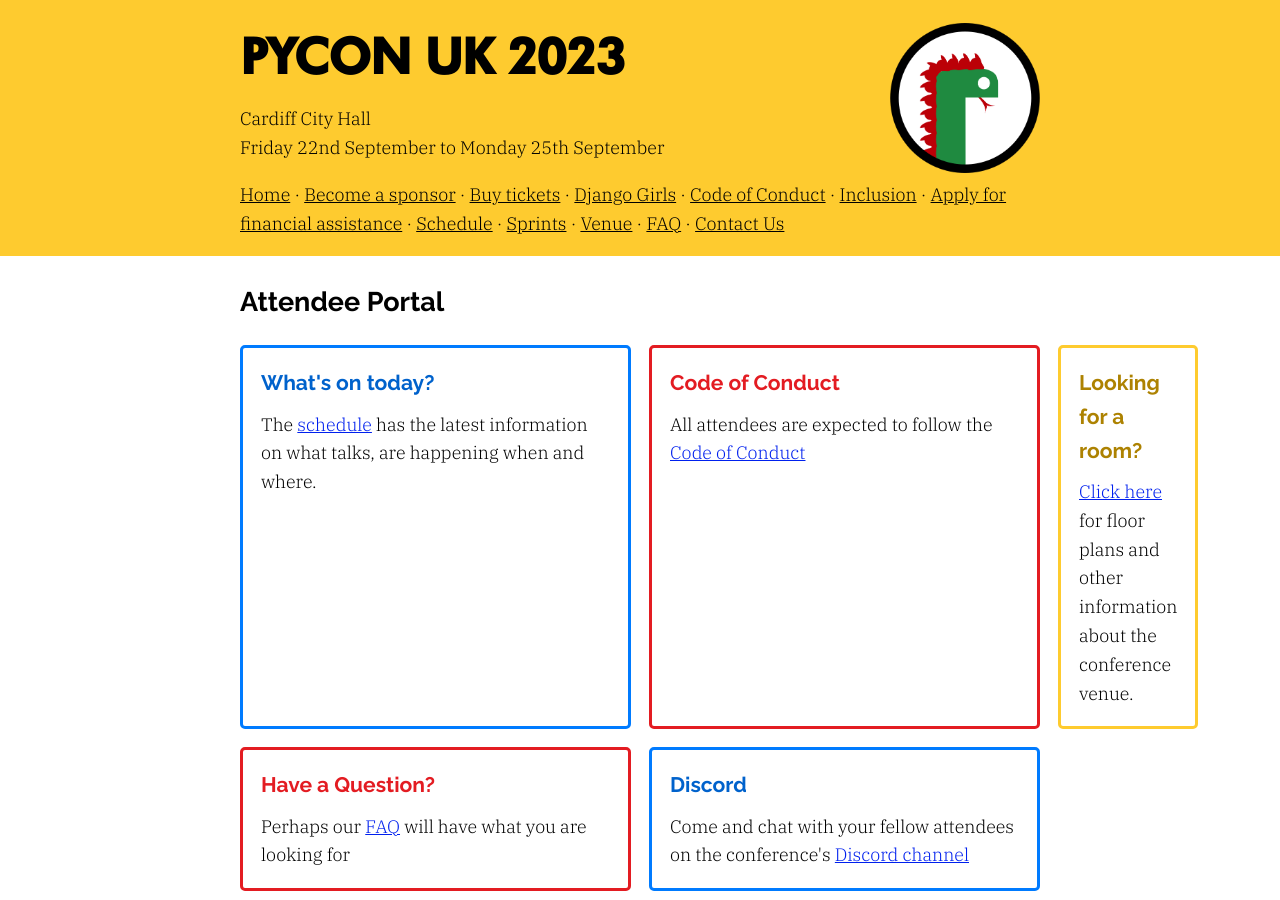
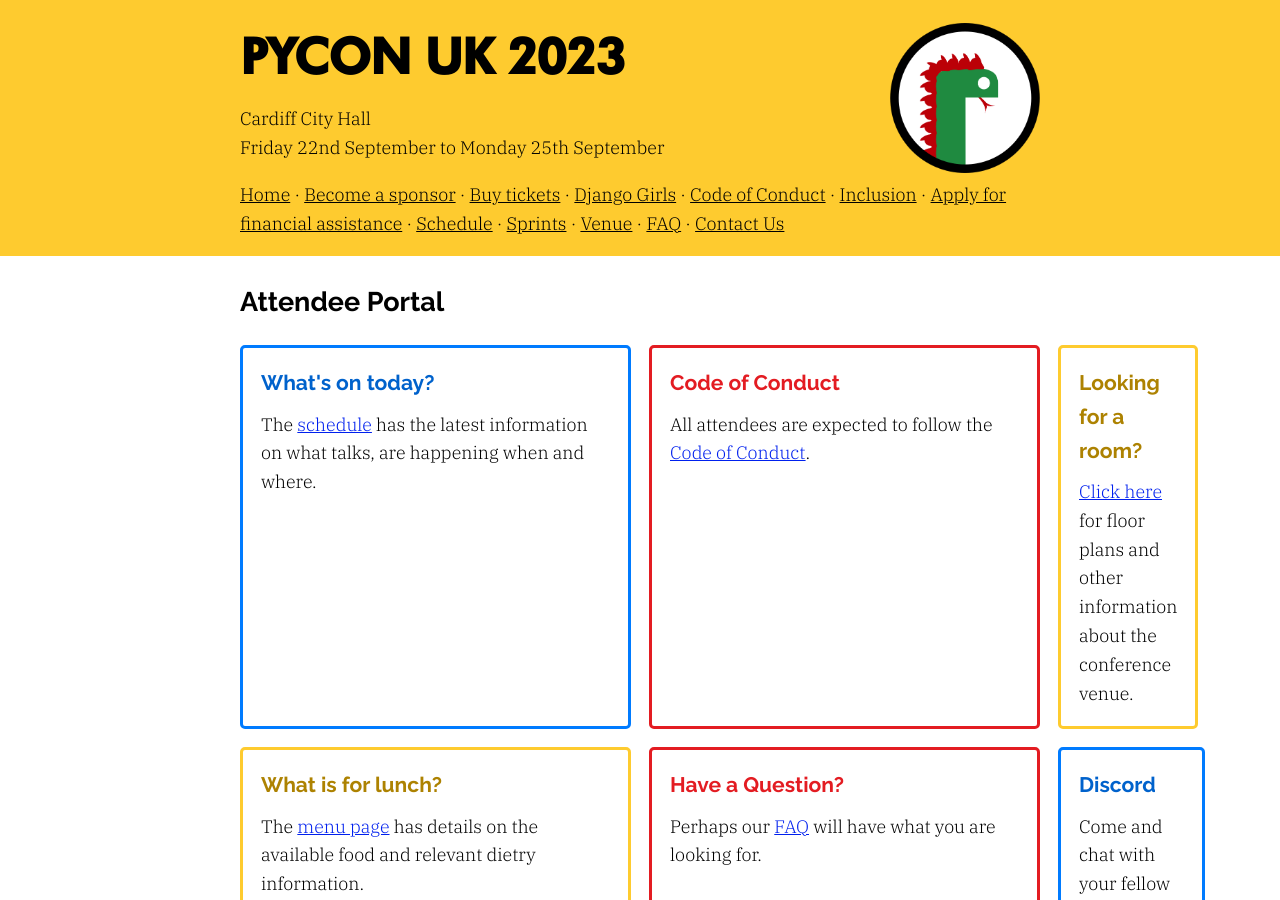
Before and after one commit to gma/2025.pyconuk.org, a Jekyll site: the page built from src/attendee-portal.md, in a window 1280 px wide and 900 px high. Built offline with Jekyll 4.4.1, drawn with Linux system fonts in a browser that asks for light colours.

Commit message:
Add food link

```diff
--- a/src/attendee-portal.md
+++ b/src/attendee-portal.md
@@ -18,7 +18,7 @@ title: Attendee Portal
     <h3>Code of Conduct</h3>
     <p>
       All attendees are expected to follow the
-      <a href="/code-of-conduct/">Code of Conduct</a>
+      <a href="/code-of-conduct/">Code of Conduct</a>.
     </p>
   </div>
 
@@ -34,12 +34,21 @@ title: Attendee Portal
 
 <div class="row">
 
+  <div class="box box_yellow">
+    <h3>What is for lunch?</h3>
+    <p>
+      The
+      <a href="/food/">menu page</a>
+      has details on the available food and relevant dietry information.
+    </p>
+  </div>
+
   <div class="box box_red">
     <h3>Have a Question?</h3>
     <p>
       Perhaps our
       <a href="/faq/">FAQ</a>
-      will have what you are looking for
+      will have what you are looking for.
     </p>
   </div>
 
```
